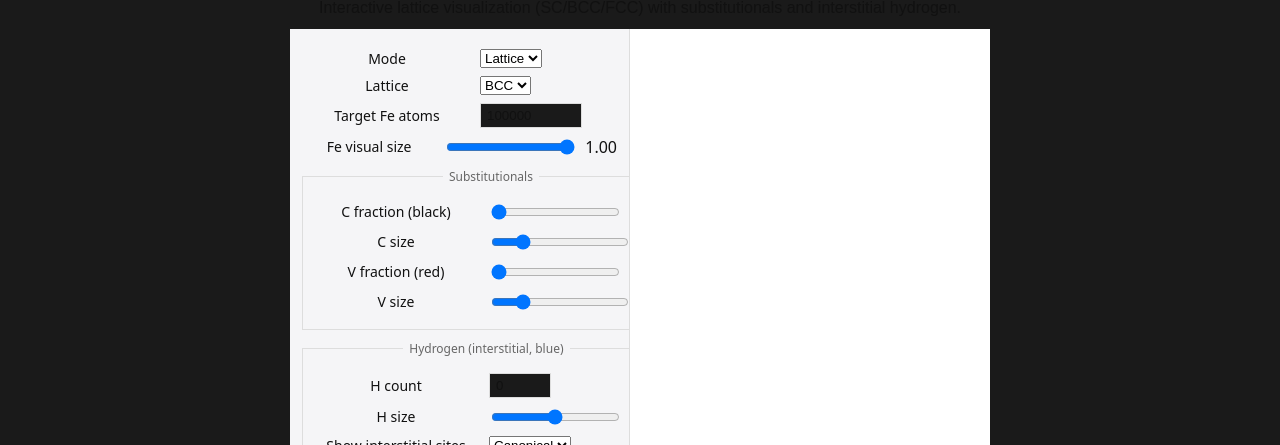
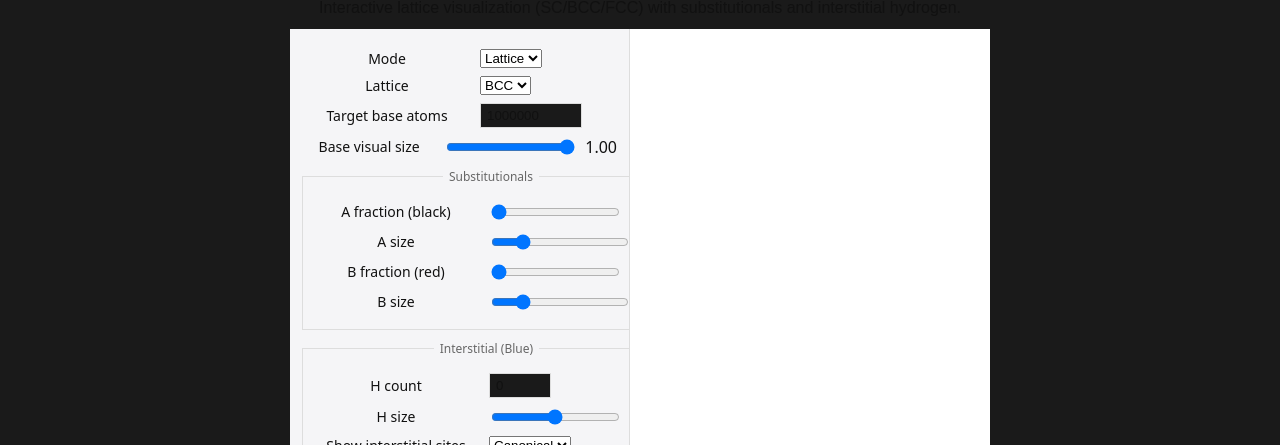
Before and after one commit to DenisCzeskleba/czeskleba.github.io, a Jekyll site: the page built from visualizer/index.html, in a window 1280 px wide. Shown: the part 138-583 px from the top of the page. Built offline with Jekyll 4.4.1, drawn with Linux system fonts in a browser that asks for light colours.

Commit message:
Update index.html

```diff
--- a/visualizer/index.html
+++ b/visualizer/index.html
@@ -39,39 +39,39 @@ permalink: /visualizer/
         </select>
       </div>
       <div class="row" data-for="lattice">
-        <label>Target Fe atoms</label>
-        <input id="feCount" type="number" min="100" max="1000000" step="100" value="100000">
+        <label>Target base atoms</label>
+        <input id="feCount" type="number" min="100" max="1000000" step="100" value="1000000">
       </div>
       <div class="row">
-        <label>Fe visual size</label>
+        <label>Base visual size</label>
         <input id="feSize" type="range" min="0.01" max="1" step="0.01" value="1">
         <span id="feSizeVal">1.00</span>
       </div>
       <fieldset>
         <legend>Substitutionals</legend>
         <div class="row">
-          <label>C fraction (black)</label>
+          <label>A fraction (black)</label>
           <input id="cFrac" type="range" min="0" max="0.05" step="0.0005" value="0">
           <span id="cFracVal">0.000</span>
         </div>
         <div class="row">
-          <label>C size</label>
+          <label>A size</label>
           <input id="cSize" type="range" min="0.01" max="5" step="0.01" value="1">
           <span id="cSizeVal">1.00</span>
         </div>
         <div class="row">
-          <label>V fraction (red)</label>
+          <label>B fraction (red)</label>
           <input id="vFrac" type="range" min="0" max="0.05" step="0.0005" value="0">
           <span id="vFracVal">0.000</span>
         </div>
         <div class="row">
-          <label>V size</label>
+          <label>B size</label>
           <input id="vSize" type="range" min="0.01" max="5" step="0.01" value="1">
           <span id="vSizeVal">1.00</span>
         </div>
       </fieldset>
       <fieldset>
-        <legend>Hydrogen (interstitial, blue)</legend>
+        <legend>Interstitial (Blue)</legend>
         <div class="row">
           <label>H count</label>
           <input id="hCount" type="number" min="0" max="30" step="1" value="0">
@@ -91,7 +91,7 @@ permalink: /visualizer/
       </fieldset>
       <div class="row">
         <label>Random seed</label>
-        <input id="seed" type="number" step="1" value="1337">
+        <input id="seed" type="number" step="1" value="42">
       </div>
       <div class="row">
         <button id="reset">Reset</button>
```
